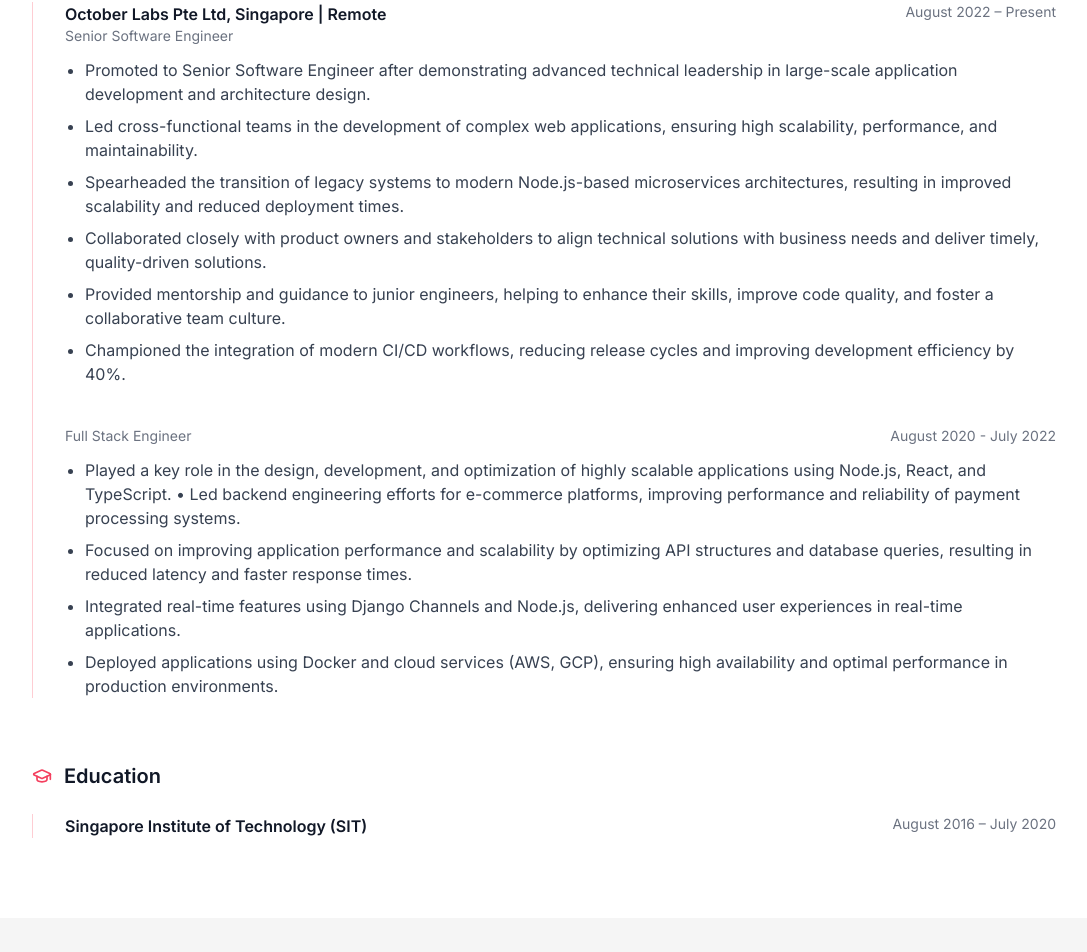
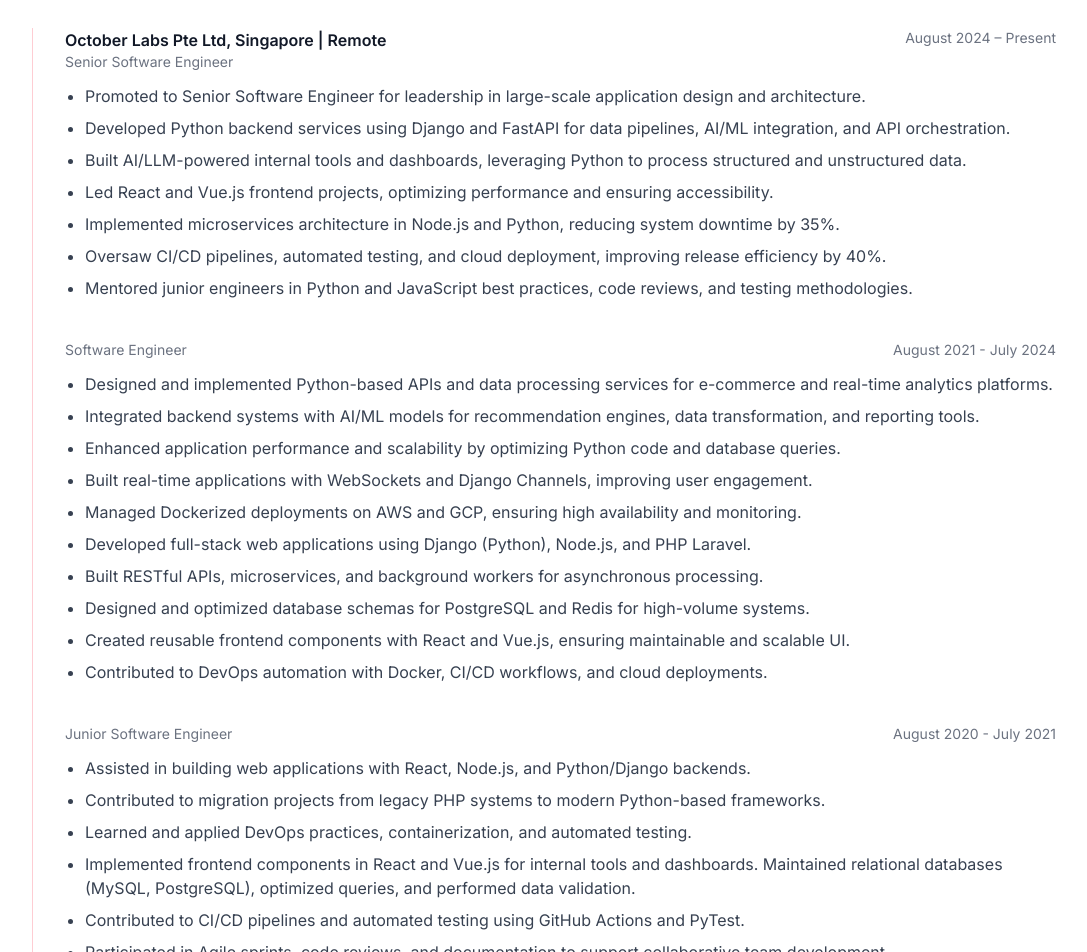
Before and after one commit to modernWebDev9/Portfolio, a React (Vite) app: page / in a window 1280 px wide. Shown: the part 1302-2254 px from the top of the page, without its empty margins (96-1183 px from the left). Built offline with nearby package versions, Linux system fonts and the light colour scheme.

Commit message:
more experience

```diff
--- a/src/components/About.jsx
+++ b/src/components/About.jsx
@@ -14,10 +14,7 @@
           <div className="flex items-start gap-4">
             <div className="space-y-10 border-l border-rose-200 pl-8">
               <p className="text-gray-700 leading-relaxed ">
-                Full Stack Developer with 5+ years of professional experience building end-to-end web
-                applications using modern frontend and backend technologies. Strong foundation in JavaScript, React, and Node.js, with a clear understanding of application flow from user interface to
-                database. Known for steady problem-solving, clean code habits, and a proactive attitude toward
-                learning and improving system quality.
+                Senior Full-Stack Software Engineer with 5+ years of experience delivering high-performance, scalable web applications and backend systems. Expert in React, Vue.js, Node.js, Django, Laravel, and Python, with extensive experience in cloud deployments (AWS, GCP), microservices architecture, real-time systems, and DevOps practices. Skilled in AI/LLM integrations, e-commerce platforms, and large-scale enterprise applications. Adept at leading engineering teams, mentoring developers, and managing full software development life cycles in Agile environments.
               </p>
             </div>
           </div>
@@ -41,20 +38,17 @@
                   <p className="text-sm text-gray-500">Senior Software Engineer</p>
                 </div>
                 <span className="text-sm text-gray-500">
-                  August 2022 – Present
+                  August 2024 – Present
                 </span>
               </div>
               <ul className="list-disc pl-5 mt-3 text-gray-700 space-y-2">
-                <li>Promoted to Senior Software Engineer after demonstrating advanced technical leadership in large-scale
-                  application development and architecture design. </li>
-                <li>Led cross-functional teams in the development of complex web applications, ensuring high scalability, performance, and maintainability. </li>
-                <li>Spearheaded the transition of legacy systems to modern Node.js-based microservices architectures, resulting in
-                  improved scalability and reduced deployment times. </li>
-                <li>Collaborated closely with product owners and stakeholders to align technical solutions with business needs and
-                  deliver timely, quality-driven solutions. </li>
-                <li>Provided mentorship and guidance to junior engineers, helping to enhance their skills, improve code quality, and foster a collaborative team culture. </li>
-                <li>Championed the integration of modern CI/CD workflows, reducing release cycles and improving development
-                  efficiency by 40%.</li>
+                <li>Promoted to Senior Software Engineer for leadership in large-scale application design and architecture.</li>
+                <li>Developed Python backend services using Django and FastAPI for data pipelines, AI/ML integration, and API orchestration.</li>
+                <li>Built AI/LLM-powered internal tools and dashboards, leveraging Python to process structured and unstructured data.</li>
+                <li>Led React and Vue.js frontend projects, optimizing performance and ensuring accessibility.</li>
+                <li>Implemented microservices architecture in Node.js and Python, reducing system downtime by 35%.</li>
+                <li>Oversaw CI/CD pipelines, automated testing, and cloud deployment, improving release efficiency by 40%.</li>
+                <li>Mentored junior engineers in Python and JavaScript best practices, code reviews, and testing methodologies.</li>
               </ul>
             </div>
 
@@ -63,21 +57,45 @@
 
               <div className="flex justify-between">
                 <div>
-                  <p className="text-sm text-gray-500">Full Stack Engineer</p>
+                  <p className="text-sm text-gray-500">Software Engineer</p>
                 </div>
                 <span className="text-sm text-gray-500">
-                  August 2020 - July 2022
+                  August 2021 - July 2024
                 </span>
               </div>
               <ul className="list-disc pl-5 mt-3 text-gray-700 space-y-2">
-                <li>Played a key role in the design, development, and optimization of highly scalable applications using Node.js, React, and TypeScript. • Led backend engineering efforts for e-commerce platforms, improving performance and reliability of payment
-                  processing systems.</li>
-                <li>Focused on improving application performance and scalability by optimizing API structures and database
-                  queries, resulting in reduced latency and faster response times. </li>
-                <li>Integrated real-time features using Django Channels and Node.js, delivering enhanced user experiences in
-                  real-time applications. </li>
-                <li>Deployed applications using Docker and cloud services (AWS, GCP), ensuring high availability and optimal
-                  performance in production environments.</li>
+                <li>Designed and implemented Python-based APIs and data processing services for e-commerce and real-time analytics platforms.</li>
+                <li>Integrated backend systems with AI/ML models for recommendation engines, data transformation, and reporting tools.</li>
+                <li>Enhanced application performance and scalability by optimizing Python code and database queries.</li>
+                <li>Built real-time applications with WebSockets and Django Channels, improving user engagement.</li>
+                <li>Managed Dockerized deployments on AWS and GCP, ensuring high availability and monitoring.</li>
+                <li>Developed full-stack web applications using Django (Python), Node.js, and PHP Laravel.</li>
+                <li>Built RESTful APIs, microservices, and background workers for asynchronous processing.</li>
+                <li>Designed and optimized database schemas for PostgreSQL and Redis for high-volume systems.</li>
+                <li>Created reusable frontend components with React and Vue.js, ensuring maintainable and scalable UI.</li>
+                <li>Contributed to DevOps automation with Docker, CI/CD workflows, and cloud deployments.</li>
+              </ul>
+            </div>
+
+            {/* FULL STACK ENGINEER */}
+            <div className="relative">
+
+              <div className="flex justify-between">
+                <div>
+                  <p className="text-sm text-gray-500">Junior Software Engineer</p>
+                </div>
+                <span className="text-sm text-gray-500">
+                  August 2020 - July 2021
+                </span>
+              </div>
+              <ul className="list-disc pl-5 mt-3 text-gray-700 space-y-2">
+                <li>Assisted in building web applications with React, Node.js, and Python/Django backends.</li>
+                <li>Contributed to migration projects from legacy PHP systems to modern Python-based frameworks.</li>
+                <li>Learned and applied DevOps practices, containerization, and automated testing.</li>
+                <li>Implemented frontend components in React and Vue.js for internal tools and dashboards.
+                  Maintained relational databases (MySQL, PostgreSQL), optimized queries, and performed data validation.</li>
+                <li>Contributed to CI/CD pipelines and automated testing using GitHub Actions and PyTest.</li>
+                <li>Participated in Agile sprints, code reviews, and documentation to support collaborative team development.</li>
               </ul>
             </div>
           </div>
```
